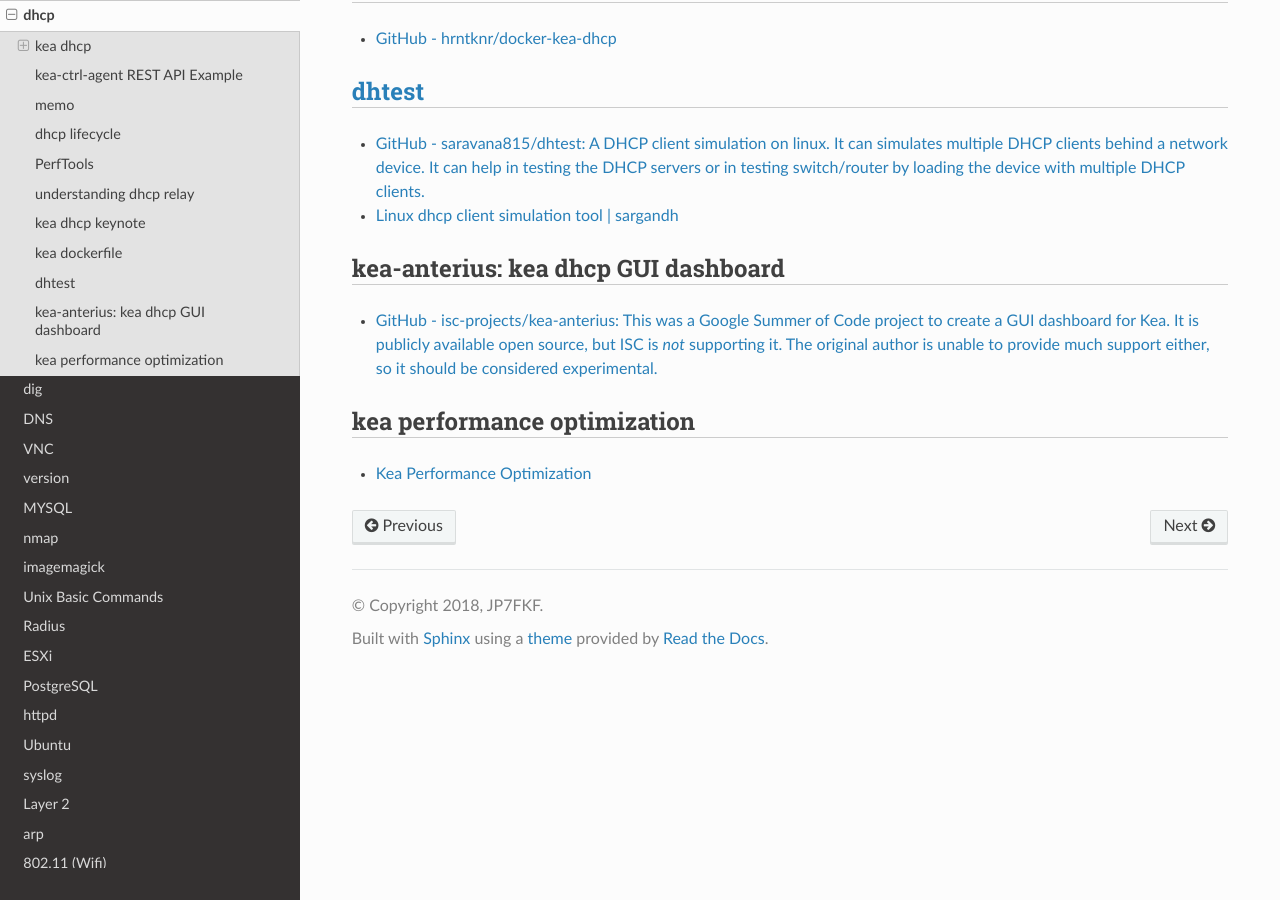
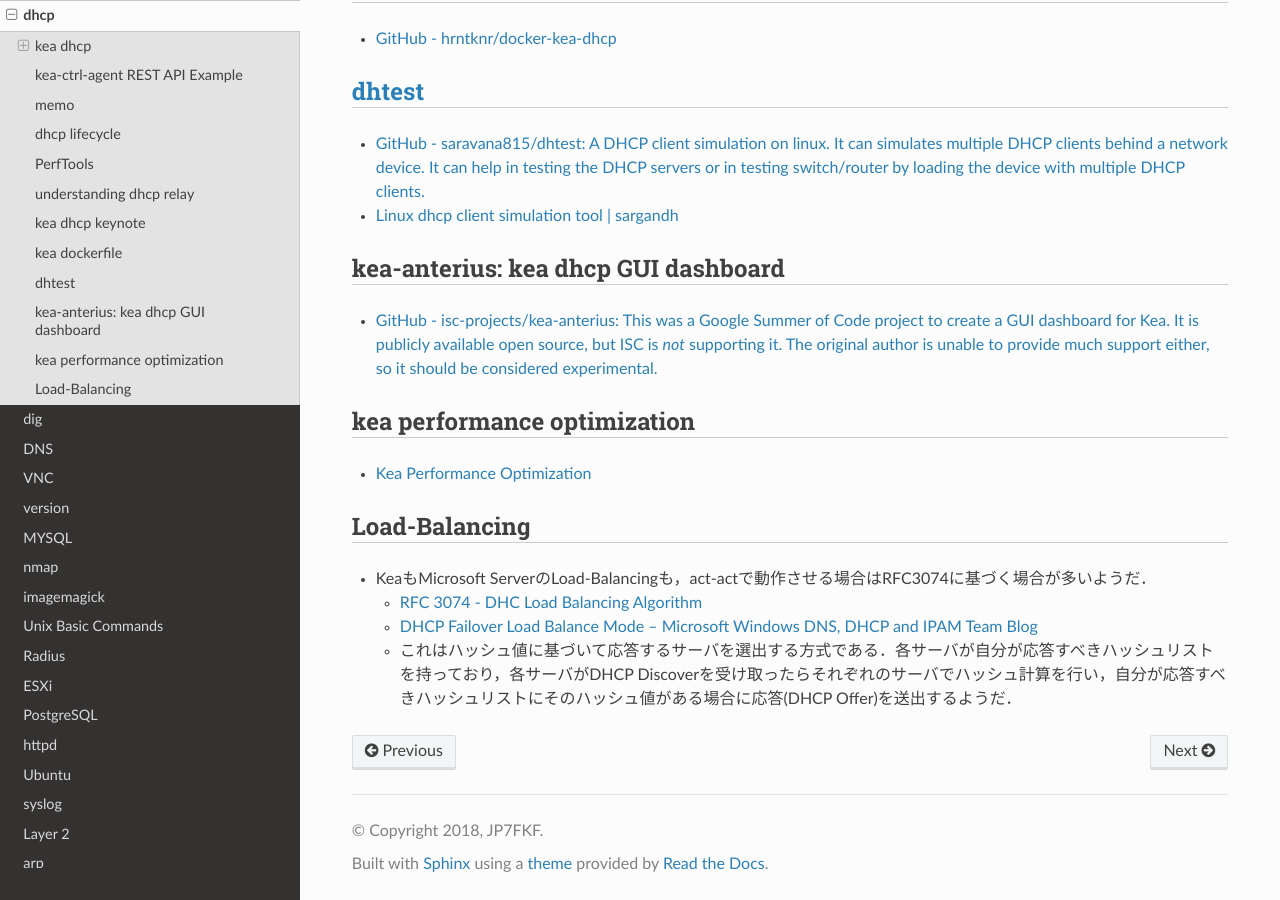
Before and after one commit to jp7fkf/JP7FKF-Warehouse, a Sphinx documentation site: the page built from source/unix/dhcp.md, in a window 1280 px wide and 900 px high, scrolled down 2802 px. Built offline with Sphinx 7.4.7 and the Read the Docs theme 2.0.0, drawn with Linux system fonts in a browser that asks for light colours.

Commit message:
2020-01-05 10:24:19

```diff
--- a/source/_static/html/index.html
+++ b/source/_static/html/index.html
@@ -41,6 +41,7 @@
       <li><a href="https://www.facebook.com/jp7fkf">Facebook</a></li>
       <li><a href="https://www.instagram.com/jp7fkf/">Instagram</a></li>
       <li><a href="https://www.linkedin.com/in/yudai-hashimoto-21755464/">Linkedin</a></li>
+      <li><a href="https://qiita.com/jp7fkf">Qiita</a></li>
       <li><a href="http://amzn.asia/f2Ravi2">Amazon Wishlist</a></li>
     </ul>
     <li>顧みて，よかったと思える生き方を．</li>
--- a/source/unix/dhcp.md
+++ b/source/unix/dhcp.md
@@ -137,3 +137,9 @@ $ kea-admin lease-init mysql -u database-user -p database-password -n database-n
 
 ## kea performance optimization
 - [Kea Performance Optimization](https://kb.isc.org/docs/kea-performance-optimization)
+
+## Load-Balancing
+- KeaもMicrosoft ServerのLoad-Balancingも，act-actで動作させる場合はRFC3074に基づく場合が多いようだ．
+  - [RFC 3074 - DHC Load Balancing Algorithm](https://tools.ietf.org/html/rfc3074)
+  - [DHCP Failover Load Balance Mode – Microsoft Windows DNS, DHCP and IPAM Team Blog](https://blogs.technet.microsoft.com/teamdhcp/2012/08/06/dhcp-failover-load-balance-mode/)
+  - これはハッシュ値に基づいて応答するサーバを選出する方式である．各サーバが自分が応答すべきハッシュリストを持っており，各サーバがDHCP Discoverを受け取ったらそれぞれのサーバでハッシュ計算を行い，自分が応答すべきハッシュリストにそのハッシュ値がある場合に応答(DHCP Offer)を送出するようだ．
```
Also changed, not shown: source/hobbies/outdoor.md (+3 -2 lines), source/profile.md (+1 -0 lines), source/todo.md (+7 -0 lines).
